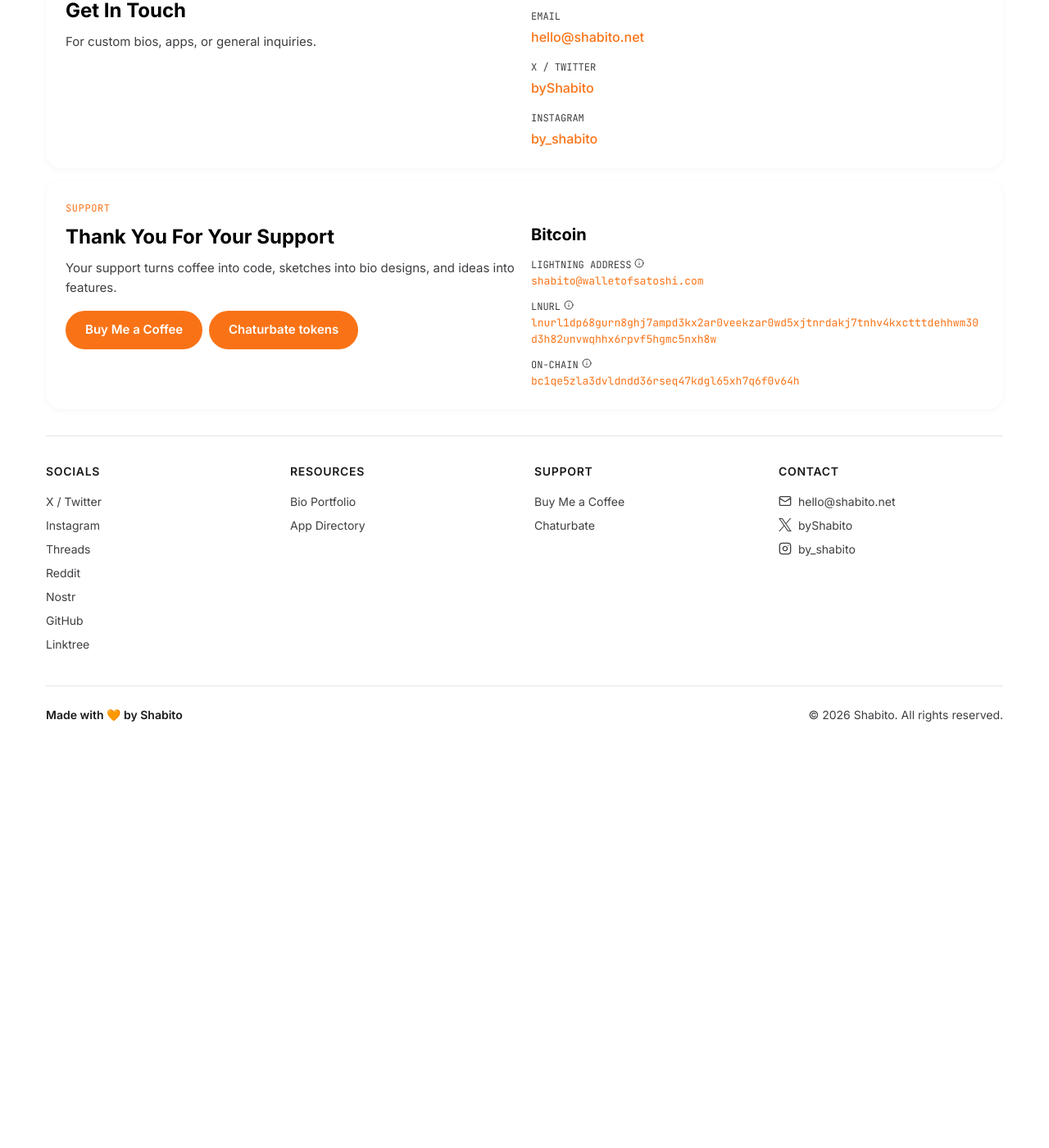
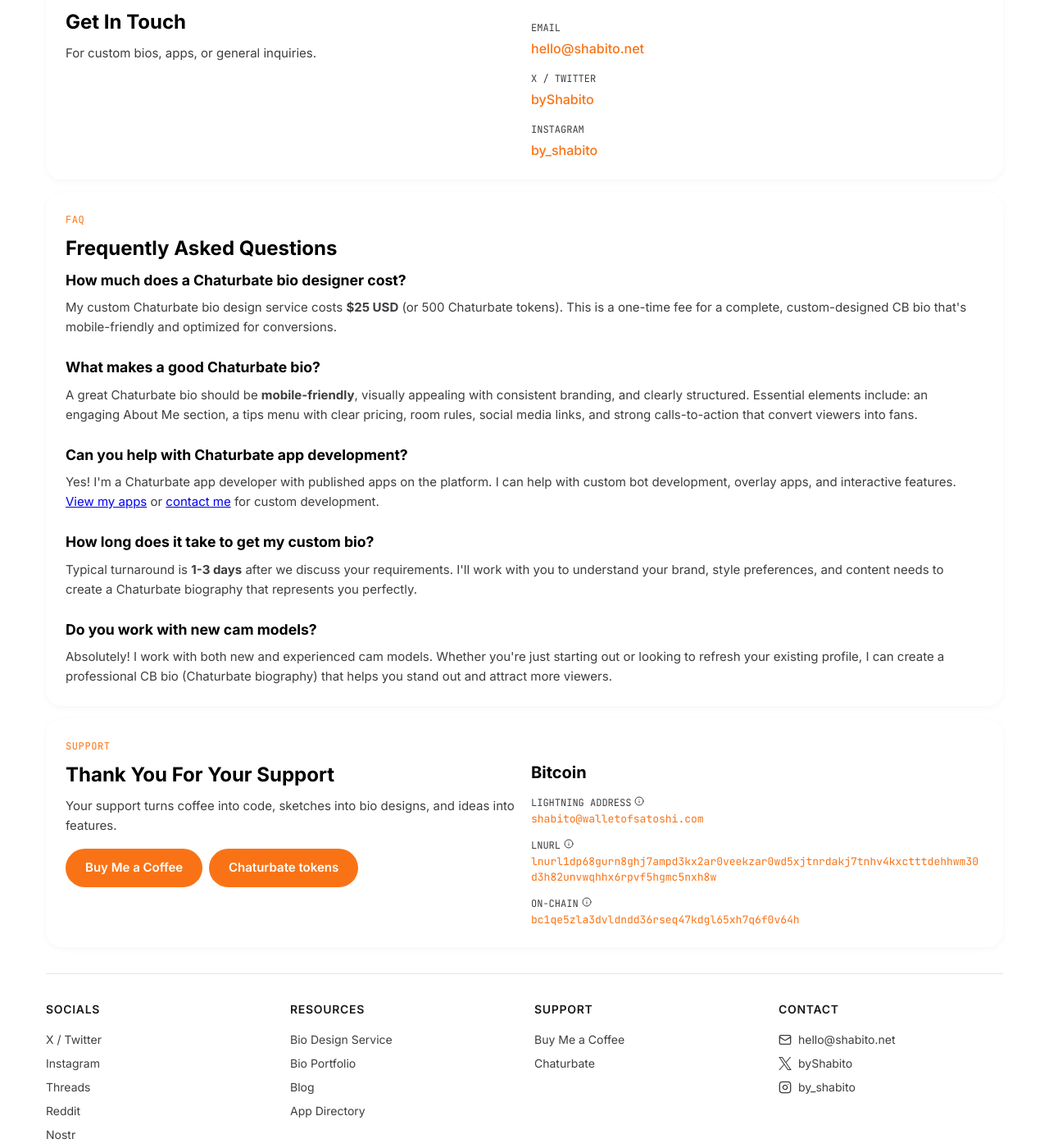
Before and after one commit to byshabito/byshabito.github.io, a Jekyll site: the page built from index.html, in a window 1280 px wide and 1400 px high, scrolled down 1312 px. Shown: the whole window at 82% size. Built offline with Jekyll 4.4.1, drawn with Linux system fonts in a browser that asks for light colours; before the commit the page ends 2258 px from its top, so only the background shows below that; some of the changed text lies outside the part shown.

Commit message:
add services page

```diff
--- a/_includes/footer.html
+++ b/_includes/footer.html
@@ -65,11 +65,14 @@
             <h4>Resources</h4>
             <ul class="footer-links">
               <li>
+                <a href="/services/chaturbate-bio-design/" target="_self">Bio Design Service</a>
+              </li>
+              <li>
                 <a href="/bios" target="_self">Bio Portfolio</a>
               </li>
-              <!---<li>
+              <li>
                 <a href="/blog" target="_self">Blog</a>
-              </li>--->
+              </li>
               <li>
                 <a
                   href="https://chaturbate.com/v2apps/app-list/author/shabito"
--- a/bios/index.html
+++ b/bios/index.html
@@ -19,8 +19,11 @@
         </div>
       </div>
       <p class="tagline">
-        Custom-designed Chaturbate bios with clear structure and optimized for
+        Custom-designed Chaturbate bios (CB biographies) with clear structure and optimized for
         mobile viewing.
+      </p>
+      <p class="tagline" style="margin-top: 0.5rem;">
+        Professional Chaturbate bio design for cam models who want to stand out.
       </p>
       <p class="tagline" style="margin-top: 0.5rem; font-weight: 500;">
         Like these designs?
--- a/blog/index.html
+++ b/blog/index.html
@@ -1,7 +1,7 @@
 ---
 layout: blog
 title: Blog • Shabito
-description: Thoughts, guides, tutorials, and updates
+description: Chaturbate bio design tips, CB app development guides, and resources for cam models. Learn about creating effective Chaturbate biographies and custom profile designs.
 permalink: /blog
 ---
 
--- a/index.html
+++ b/index.html
@@ -48,7 +48,7 @@
         </div>
         <p class="bento-desc">
             Custom-designed Chaturbate bios with strong visual identity and
-            clear structure.
+            clear structure. Whether you need a Chaturbate bio, CB bio, or Chaturbate biography, I create professional designs that stand out.
         </p>
 
         <ul class="bento-list">
@@ -67,6 +67,9 @@
                 z-index: 1;
             "
         >
+            <a href="/services/chaturbate-bio-design/" class="bento-btn" style="width: 100%; margin-bottom: 0.5em;"
+                >Learn more</a
+            >
             <a href="#contact" class="bento-btn primary" style="width: 100%"
                 >Get in touch</a
             >
@@ -228,6 +231,43 @@
                         </div>
                     </div>
                 </div>
+            </div>
+        </div>
+    </div>
+
+    <div id="faq" class="bento-item bento-contact">
+        <span class="bento-label">FAQ</span>
+        <h2 class="bento-title">Frequently Asked Questions</h2>
+        <div style="display: grid; gap: var(--space-lg);">
+            <div>
+                <h3 style="font-size: 1.1rem; margin-bottom: var(--space-sm);">How much does a Chaturbate bio designer cost?</h3>
+                <p class="bento-desc" style="margin-bottom: 0;">
+                    My custom Chaturbate bio design service costs <strong>$25 USD</strong> (or 500 Chaturbate tokens). This is a one-time fee for a complete, custom-designed CB bio that's mobile-friendly and optimized for conversions.
+                </p>
+            </div>
+            <div>
+                <h3 style="font-size: 1.1rem; margin-bottom: var(--space-sm);">What makes a good Chaturbate bio?</h3>
+                <p class="bento-desc" style="margin-bottom: 0;">
+                    A great Chaturbate bio should be <strong>mobile-friendly</strong>, visually appealing with consistent branding, and clearly structured. Essential elements include: an engaging About Me section, a tips menu with clear pricing, room rules, social media links, and strong calls-to-action that convert viewers into fans.
+                </p>
+            </div>
+            <div>
+                <h3 style="font-size: 1.1rem; margin-bottom: var(--space-sm);">Can you help with Chaturbate app development?</h3>
+                <p class="bento-desc" style="margin-bottom: 0;">
+                    Yes! I'm a Chaturbate app developer with published apps on the platform. I can help with custom bot development, overlay apps, and interactive features. <a href="#apps">View my apps</a> or <a href="#contact">contact me</a> for custom development.
+                </p>
+            </div>
+            <div>
+                <h3 style="font-size: 1.1rem; margin-bottom: var(--space-sm);">How long does it take to get my custom bio?</h3>
+                <p class="bento-desc" style="margin-bottom: 0;">
+                    Typical turnaround is <strong>1-3 days</strong> after we discuss your requirements. I'll work with you to understand your brand, style preferences, and content needs to create a Chaturbate biography that represents you perfectly.
+                </p>
+            </div>
+            <div>
+                <h3 style="font-size: 1.1rem; margin-bottom: var(--space-sm);">Do you work with new cam models?</h3>
+                <p class="bento-desc" style="margin-bottom: 0;">
+                    Absolutely! I work with both new and experienced cam models. Whether you're just starting out or looking to refresh your existing profile, I can create a professional CB bio (Chaturbate biography) that helps you stand out and attract more viewers.
+                </p>
             </div>
         </div>
     </div>
--- a/sitemap-pages.xml
+++ b/sitemap-pages.xml
@@ -22,4 +22,10 @@
         <changefreq>weekly</changefreq>
         <priority>0.8</priority>
     </url>
+    <url>
+        <loc>https://shabito.net/services/chaturbate-bio-design/</loc>
+        <lastmod>{{ site.time | date: "%Y-%m-%d" }}</lastmod>
+        <changefreq>monthly</changefreq>
+        <priority>0.9</priority>
+    </url>
 </urlset>
```
Also changed, not shown: services/chaturbate-bio-design.html (added, +107 -0 lines).
